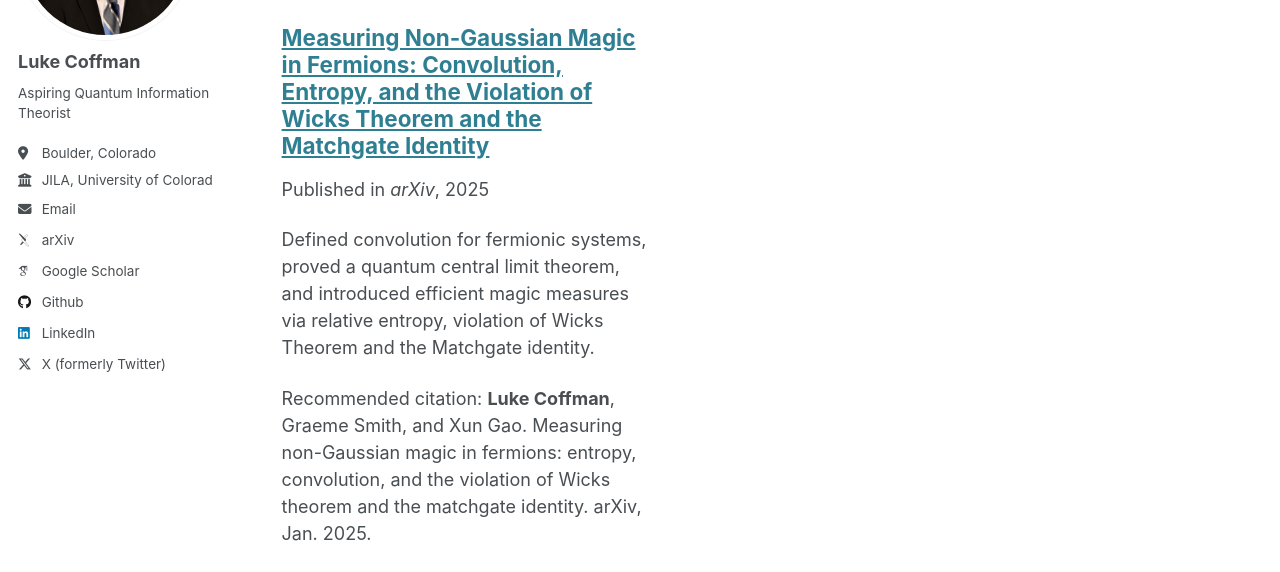
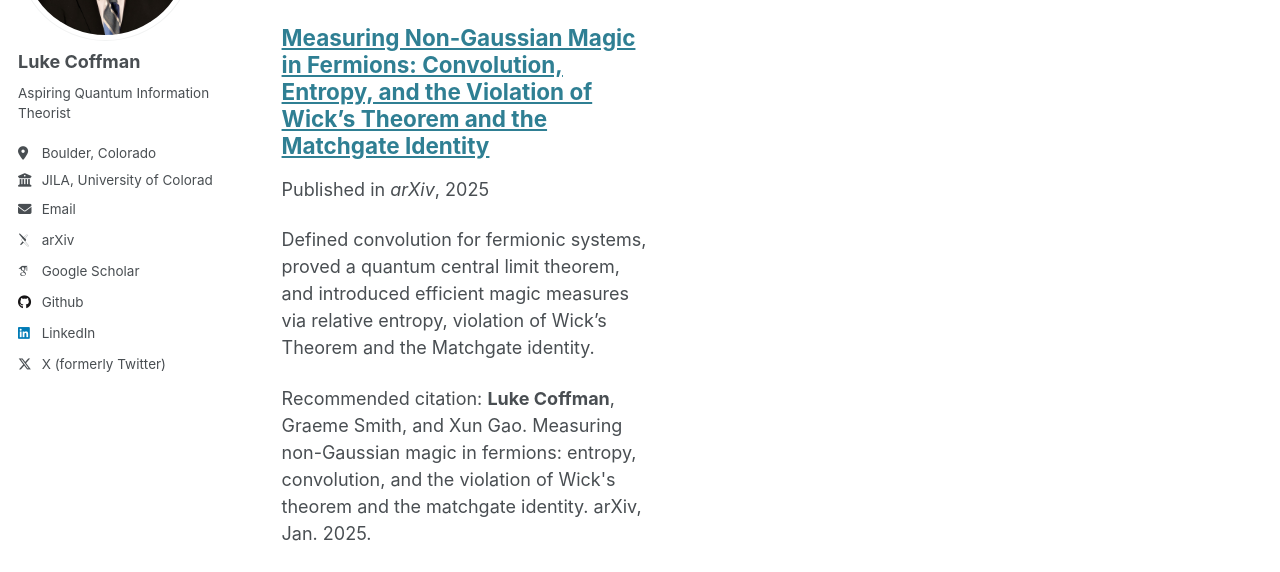
Before and after one commit to lukecoffman/lukecoffman.github.io, a Jekyll site: the page built from _pages/about.md, in a window 1280 px wide and 900 px high, scrolled down 242 px. Shown: the part 236-808 px from the top of the window. Built offline with Jekyll 4.4.1, drawn with Linux system fonts in a browser that asks for light colours; some web fonts are replaced.

Commit message:
Update 2025-01-10-magic-fermions-convolution.md

```diff
--- a/_publications/2025-01-10-magic-fermions-convolution.md
+++ b/_publications/2025-01-10-magic-fermions-convolution.md
@@ -1,14 +1,14 @@
 ---
-title: 'Measuring Non-Gaussian Magic in Fermions: Convolution, Entropy, and the Violation of Wicks Theorem and the Matchgate Identity'
+title: 'Measuring Non-Gaussian Magic in Fermions: Convolution, Entropy, and the Violation of Wick''s Theorem and the Matchgate Identity'
 collection: publications
 category: manuscripts
 permalink: /publication/2025-01-10-magic-fermions-convolution
-excerpt: 'Defined convolution for fermionic systems, proved a quantum central limit theorem, and introduced efficient magic measures via relative entropy, violation of Wicks Theorem and the Matchgate identity.'
+excerpt: 'Defined convolution for fermionic systems, proved a quantum central limit theorem, and introduced efficient magic measures via relative entropy, violation of Wick''s Theorem and the Matchgate identity.'
 date: 2025-01-10
 venue: 'arXiv'
 slidesurl:
 paperurl:
-citation: '<b>Luke Coffman</b>, Graeme Smith, and Xun Gao. Measuring non-Gaussian magic in fermions: entropy, convolution, and the violation of Wicks theorem and the matchgate identity. arXiv, Jan. 2025.'
+citation: '<b>Luke Coffman</b>, Graeme Smith, and Xun Gao. Measuring non-Gaussian magic in fermions: entropy, convolution, and the violation of Wick''s theorem and the matchgate identity. arXiv, Jan. 2025.'
 ---
 
 Some filler text.
```
